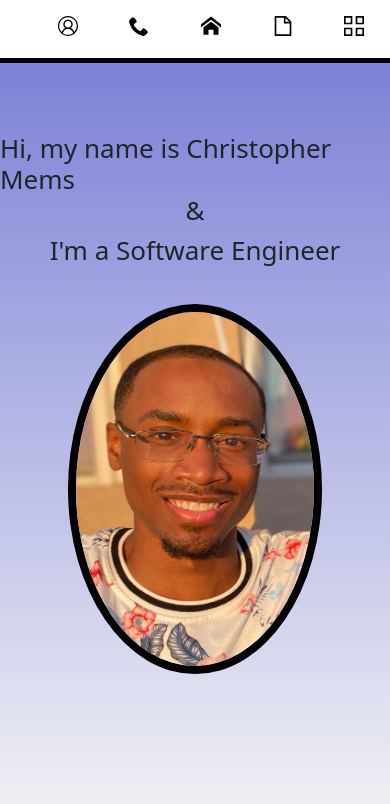
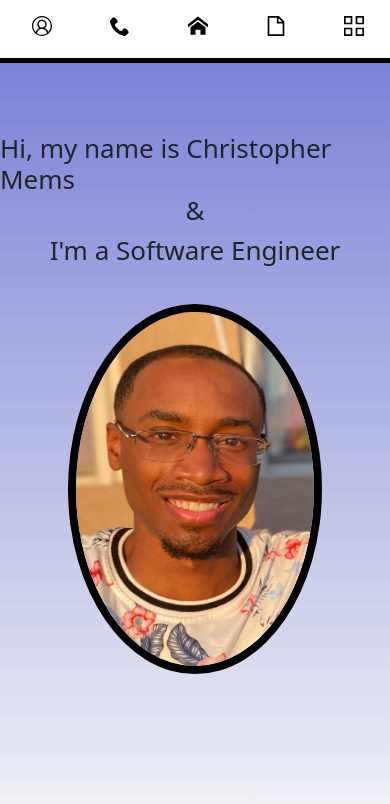
Before and after one commit to cmthecoder/portfolio-react, a React (Create React App) app: page / in a window 390 px wide. Shown: the top 804 px of the page. Built offline with nearby package versions, Linux system fonts and the light colour scheme; a web font is replaced by a local one.

Commit message:
change alignment of nav icons

```diff
--- a/src/components/NavBar.js
+++ b/src/components/NavBar.js
@@ -34,6 +34,7 @@ const NavBar = () => {
                     <ImHome />
                 </Link>
             </li>
+
             <li>
                 <Link
                     to='/resume'
--- a/src/styles/NavBar.css
+++ b/src/styles/NavBar.css
@@ -21,10 +21,25 @@ a:hover {
 ul {
   display: flex;
   justify-content: space-around;
+  align-items: center;
   list-style: none;
   font-size: 20px;
+  margin-right: 60px;
 }
 
 .nav-icons a {
   color: black;
 }
+
+@media screen and (max-width: 600px) {
+
+  ul {
+    display: flex;
+    justify-content: space-around;
+    align-items: center;
+    list-style: none;
+    font-size: 20px;
+    margin-right: 38px;
+    gap: 58px;
+  }
+}
```
